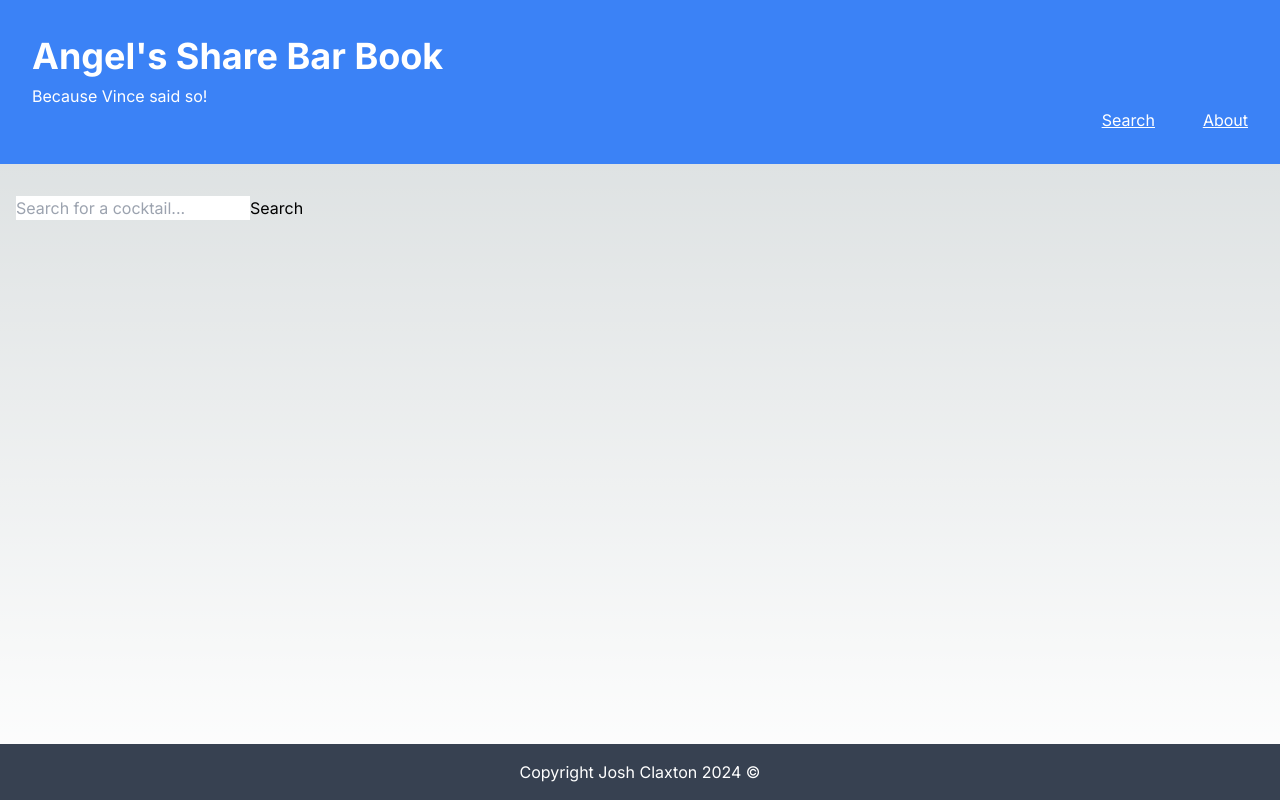
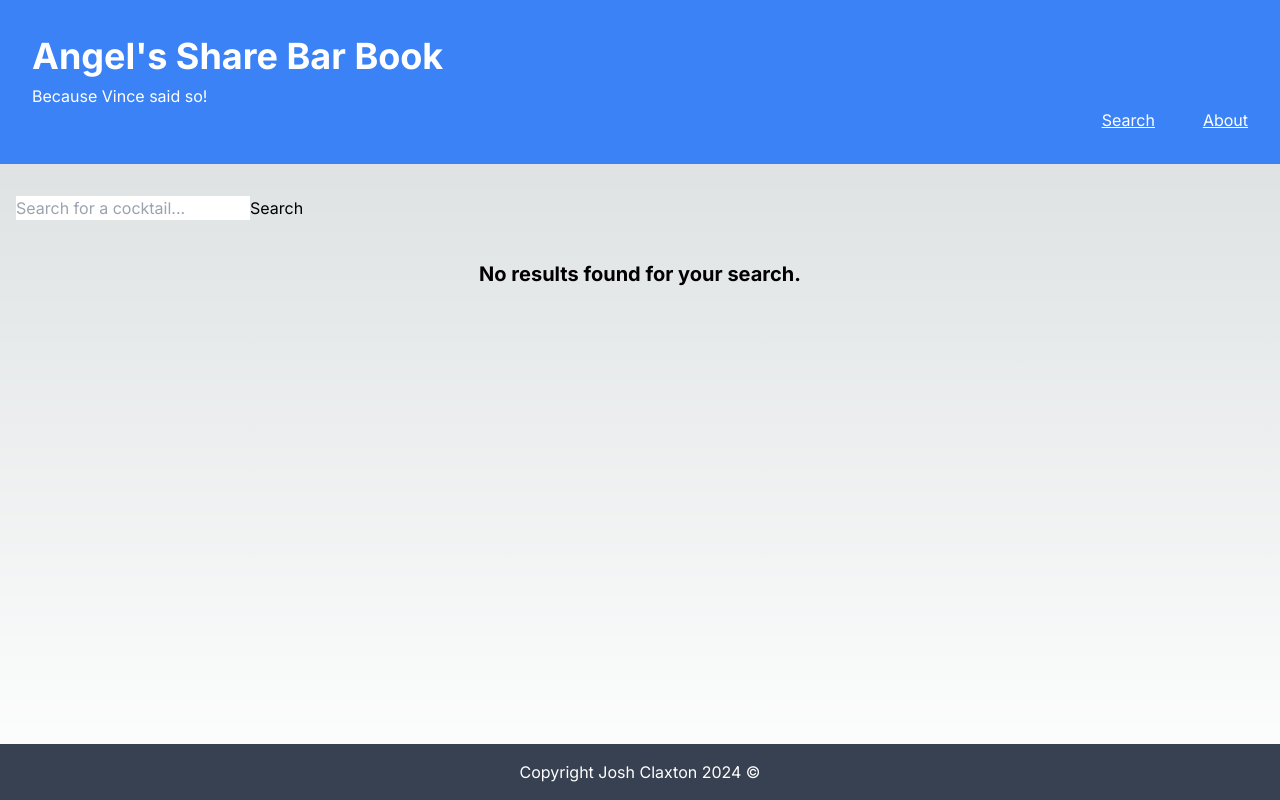
Before and after one commit to bowdumb/angels-share, a Next.js app: page /search in a window 1280 px wide. Built offline with nearby package versions, Linux system fonts and the light colour scheme.

Commit message:
Added conditional rendering that will render text telling a user that a match in the database was not found for their search.

```diff
--- a/src/app/search/page.js
+++ b/src/app/search/page.js
@@ -31,7 +31,8 @@ export default function Search() {
     <div>
       <SearchBar defaultValue={searchQuery} />
       <div>
-        {results.map(result => (
+        {results.length > 0 ? (
+          results.map(result => (
             <div key={result._id}>
               <h1 className="text-xl font-bold pt-10">{result.name}</h1>
               <h2 className="text-lg font-semibold mt-4">Ingredients:</h2>
@@ -42,20 +43,25 @@ export default function Search() {
               </ul>
               <h2 className="text-lg font-semibold mt-4">Glassware:</h2>
               <p className="pl-5">{result.glassware}</p>
-            <h2 className="text-lg font-semibold mt-4">Instructions: </h2>
+              <h2 className="text-lg font-semibold mt-4">Instructions:</h2>
               <ol className="list-decimal pl-5">
-            {result.instructions.map((instructions, index) => (
-              <li key={index} className="ml-4">{instructions}</li>
+                {result.instructions.map((instruction, index) => (
+                  <li key={index} className="ml-4">{instruction}</li>
                 ))}
               </ol>
               {result.optional && (
-              <>
-                <h2 className="text-lg font-semibold mt-4">Optional: </h2>
+                <div>
+                  <h2 className="text-lg font-semibold mt-4">Optional:</h2>
                   <p className="pl-5">{result.optional}</p>
-              </>
+                </div>
               )}
             </div>
-        ))}
+          ))
+        ) : (
+          <div className="text-xl font-bold ççtext-red-500 text-center mt-10">
+            No results found for your search.
+          </div>
+        )}
       </div>
     </div>
   )};
```
Lines whose indentation alone changed are shown as unchanged.
